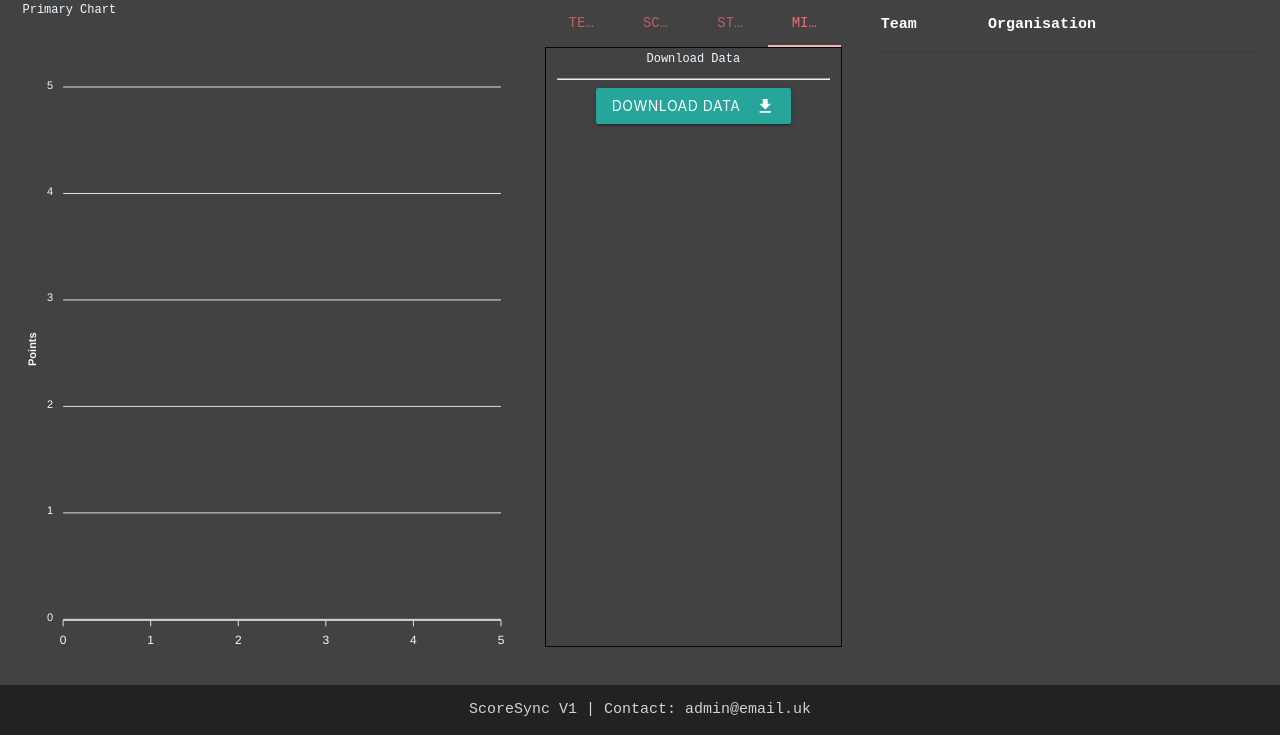
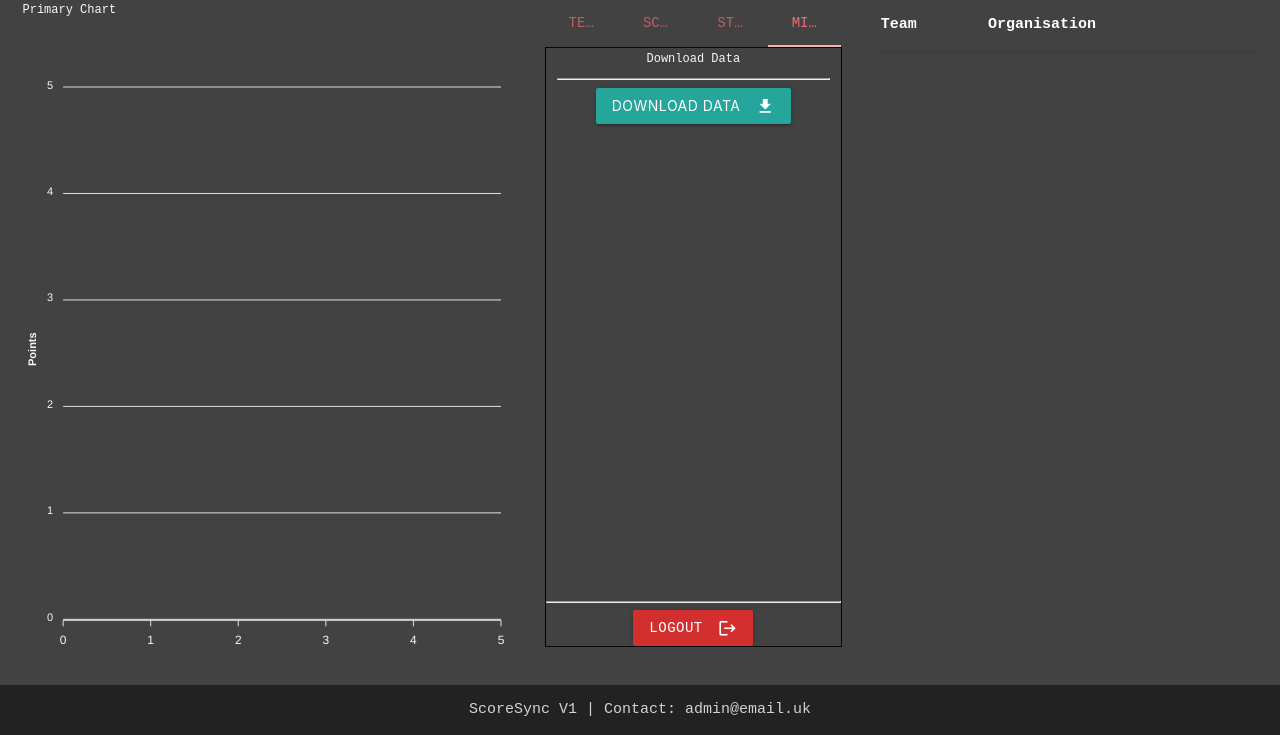
Before and after one commit to SpaceWaffle42/ScoreSync, a Flask app: page /admin in a window 1280 px wide, after a click on "MISC". Shown: the part 65-800 px from the top of the page. Run offline with Flask 3, Linux system fonts and the light colour scheme; the visitor is signed in with stand-in values (Sample User, id 1); data comes from the database, SQL or seed files in the repository; data that the repository does not hold is empty; some libraries are stand-ins or nearby versions.

Commit message:
Formatting

```diff
--- a/Templates/admin.html
+++ b/Templates/admin.html
@@ -1,26 +1,38 @@
 <!DOCTYPE html>
 <html lang="en">
-
   <head>
-    <link rel="shortcut icon" href="{{ url_for('static', filename='images/favicon.ico') }}" type="image/x-icon" />
-    <link rel="stylesheet" href="https://cdnjs.cloudflare.com/ajax/libs/materialize/1.0.0/css/materialize.min.css" />
-    <link rel="stylesheet" href="{{ url_for('static', filename='css/stylesheet.css') }}" />
-    <link href="https://fonts.googleapis.com/icon?family=Material+Icons" rel="stylesheet" />
+    <link
+      rel="shortcut icon"
+      href="{{ url_for('static', filename='images/favicon.ico') }}"
+      type="image/x-icon"
+    />
+    <link
+      rel="stylesheet"
+      href="https://cdnjs.cloudflare.com/ajax/libs/materialize/1.0.0/css/materialize.min.css"
+    />
+    <link
+      rel="stylesheet"
+      href="{{ url_for('static', filename='css/stylesheet.css') }}"
+    />
+    <link
+      href="https://fonts.googleapis.com/icon?family=Material+Icons"
+      rel="stylesheet"
+    />
     <meta name="viewport" content="width=device-width, initial-scale=1.0" />
     <script src="https://cdnjs.cloudflare.com/ajax/libs/materialize/1.0.0/js/materialize.min.js"></script>
     <script src="https://cdn.jsdelivr.net/npm/apexcharts"></script>
     <script src="https://cdn.jsdelivr.net/npm/xlsx/dist/xlsx.full.min.js"></script>
 
-
     <title>ScoreSync | Index</title>
   </head>
 
   <body>
-    <script id="replace_with_navbar" src="{{ url_for('static', filename='js/nav.js') }}"></script>
+    <script
+      id="replace_with_navbar"
+      src="{{ url_for('static', filename='js/nav.js') }}"
+    ></script>
     <div class="grey darken-3">
-
       <div class="row">
-
         <div class="main container col s6 m5">
           <div class="main container col s12 m12">
             <label>Primary Chart</label>
@@ -29,116 +41,211 @@
         </div>
 
         <div class="main container col s4 m3">
-                <ul class="tabs grey darken-3" style="overflow-x: auto;">
+          <ul class="tabs grey darken-3" style="overflow-x: auto">
             <li class="tab col s6 m3"><a href="#TeamManagement">Team</a></li>
             <li class="tab col s6 m3"><a href="#ScoreManagement">Score</a></li>
             <li class="tab col s6 m3"><a href="#StandManagement">Stand</a></li>
             <li class="tab col s6 m3"><a href="#Misc">Misc</a></li>
           </ul>
           <div class="management container col s12" id="TeamManagement">
-
             <label>Remove Team</label>
             <div class="input-field col s12">
-                        <form method="POST" action="/remove_team" enctype='multipart/form-data'>
-
-                            <select name="team_remove" id="team_remove" class="multiple col s12 required">
+              <form
+                method="POST"
+                action="/remove_team"
+                enctype="multipart/form-data"
+              >
+                <select
+                  name="team_remove"
+                  id="team_remove"
+                  class="multiple col s12 required"
+                >
                   {% for team, org in teams %}
                   <option value="{{ team }}">{{ team }} ({{ org }})</option>
                   {% endfor %}
                 </select>
 
-                            <button class="submit btn waves-effect waves-light" type="submit" name="action">Remove
+                <button
+                  class="submit btn waves-effect waves-light"
+                  type="submit"
+                  name="action"
+                >
+                  Remove
                   <i class="material-icons right">remove</i>
                 </button>
               </form>
             </div>
-                    <br>
-                    <hr>
-                    <form method="POST" action="/process_team" enctype='multipart/form-data'>
+            <br />
+            <hr />
+            <form
+              method="POST"
+              action="/process_team"
+              enctype="multipart/form-data"
+            >
+              <label>Add Team</label>
+              <hr />
 
-                        <label>Add Team</label>
-                        <hr>
+              <input
+                placeholder="Team Name"
+                id="team-name"
+                name="team-name"
+                type="text"
+                class="validate"
+                required
+              />
+              <input
+                placeholder="Organisation Name"
+                id="org-name"
+                name="org-name"
+                type="text"
+                class="validate"
+                required
+              />
 
-                        <input placeholder="Team Name" id="team-name" name="team-name" type="text" class="validate"
-                            required>
-                        <input placeholder="Organisation Name" id="org-name" name="org-name" type="text"
-                            class="validate" required>
-
-                        <button class="submit btn waves-effect waves-light" type="submit" name="action">Add Team
+              <button
+                class="submit btn waves-effect waves-light"
+                type="submit"
+                name="action"
+              >
+                Add Team
                 <i class="material-icons right">add</i>
               </button>
             </form>
           </div>
-                <br>
+          <br />
 
           <div class="management container col s12" id="ScoreManagement">
             <label>Add points</label>
             <div class="input-field col s12">
-                        <form method="POST" action="/team_add_points" enctype='multipart/form-data'>
-
-                            <select class="multiple col s12" name="add_p_team" id="add_p_team" required>
+              <form
+                method="POST"
+                action="/team_add_points"
+                enctype="multipart/form-data"
+              >
+                <select
+                  class="multiple col s12"
+                  name="add_p_team"
+                  id="add_p_team"
+                  required
+                >
                   {% for team, org in teams %}
                   <option value="{{ team }}">{{ team }} ({{ org }})</option>
                   {% endfor %}
                 </select>
 
-                            <select class="validate" name="stand_select" id="stand_select" required>
+                <select
+                  class="validate"
+                  name="stand_select"
+                  id="stand_select"
+                  required
+                >
                   {% for stand in stands %}
                   <option value="{{ stand[0] }}">{{ stand[0] }}</option>
                   {% endfor %}
                 </select>
 
-                            <input placeholder="Score" id="points" name="points" type="number" class="validate"
-                                required>
+                <input
+                  placeholder="Score"
+                  id="points"
+                  name="points"
+                  type="number"
+                  class="validate"
+                  required
+                />
 
-                            <button class="submit btn waves-effect waves-light" type="submit" name="action">Add points
+                <button
+                  class="submit btn waves-effect waves-light"
+                  type="submit"
+                  name="action"
+                >
+                  Add points
                   <i class="material-icons right">add</i>
                 </button>
               </form>
             </div>
-
           </div>
         </div>
 
         <div class="management container col s12" id="StandManagement">
           <label>Remove Stand</label>
-                <hr>
+          <hr />
           <div class="input-field col s12">
-                    <form method="POST" action="/remove_stand" enctype='multipart/form-data'>
-
-                        <select class="multiple col s12" id="remove_stand" name="remove_stand" required>
+            <form
+              method="POST"
+              action="/remove_stand"
+              enctype="multipart/form-data"
+            >
+              <select
+                class="multiple col s12"
+                id="remove_stand"
+                name="remove_stand"
+                required
+              >
                 {% for stand in stands %}
                 <option value="{{ stand[0] }}">{{ stand[0] }}</option>
                 {% endfor %}
               </select>
 
-                        <button class="submit btn waves-effect waves-light" type="submit" name="action">Remove
+              <button
+                class="submit btn waves-effect waves-light"
+                type="submit"
+                name="action"
+              >
+                Remove
                 <i class="material-icons right">remove</i>
               </button>
             </form>
           </div>
-                <br>
+          <br />
           <label>Add Stand</label>
-                <hr>
+          <hr />
 
-                <form method="POST" action="/process_stand" enctype='multipart/form-data'>
+          <form
+            method="POST"
+            action="/process_stand"
+            enctype="multipart/form-data"
+          >
+            <input
+              placeholder="Stand Name"
+              id="add_stand"
+              name="add_stand"
+              type="text"
+              class="validate"
+              required
+            />
 
-                    <input placeholder="Stand Name" id="add_stand" name="add_stand" type="text" class="validate"
-                        required>
-
-                    <button class="submit btn waves-effect waves-light" type="submit" name="action">Add Stand
+            <button
+              class="submit btn waves-effect waves-light"
+              type="submit"
+              name="action"
+            >
+              Add Stand
               <i class="material-icons right">add</i>
             </button>
           </form>
         </div>
         <div class="management container col s12" id="Misc">
           <label>Download Data</label>
-                <hr>
-                <button class="submit btn waves-effect waves-light" id="export-data-button" type="submit"
-                    name="action">Download
-                    Data
+          <hr />
+          <button
+            class="submit btn waves-effect waves-light"
+            id="export-data-button"
+            type="submit"
+            name="export-data-button"
+          >
+            Download Data
             <i class="material-icons right">file_download</i>
           </button>
+          <br />
+          <div
+            class="logout"
+            style="position: absolute; bottom: 0; left: 0; right: 0"
+          >
+            <hr />
+            <a href="/logout" class="submit btn waves-effect waves-light red darken-2">
+              Logout <i class="material-icons right">logout</i>
+            </a>
+          </div>
         </div>
         <div class="main container col s11 m4">
           <div class="main container col s12" id="Teams">
@@ -149,21 +256,20 @@
                   <th>Organisation</th>
                 </tr>
               </thead>
-                        <tbody id="teams-table-body">
-                        </tbody>
+              <tbody id="teams-table-body"></tbody>
             </table>
           </div>
         </div>
-
       </div>
-
     </div>
-    <script id="replace_with_footer" src="{{ url_for('static', filename='js/footer.js') }}"></script>
+    <script
+      id="replace_with_footer"
+      src="{{ url_for('static', filename='js/footer.js') }}"
+    ></script>
   </body>
   <script src="{{ url_for('static', filename='js/admin-bars.js') }}"></script>
   <script src="{{ url_for('static', filename='js/select.js') }}"></script>
   <script src="{{ url_for('static', filename='js/teams.js') }}"></script>
   <script src="{{ url_for('static', filename='js/csv-export.js') }}"></script>
   <script src="{{ url_for('static', filename='js/tabs.js') }}"></script>
-
 </html>
```
Lines whose indentation alone changed are shown as unchanged.
